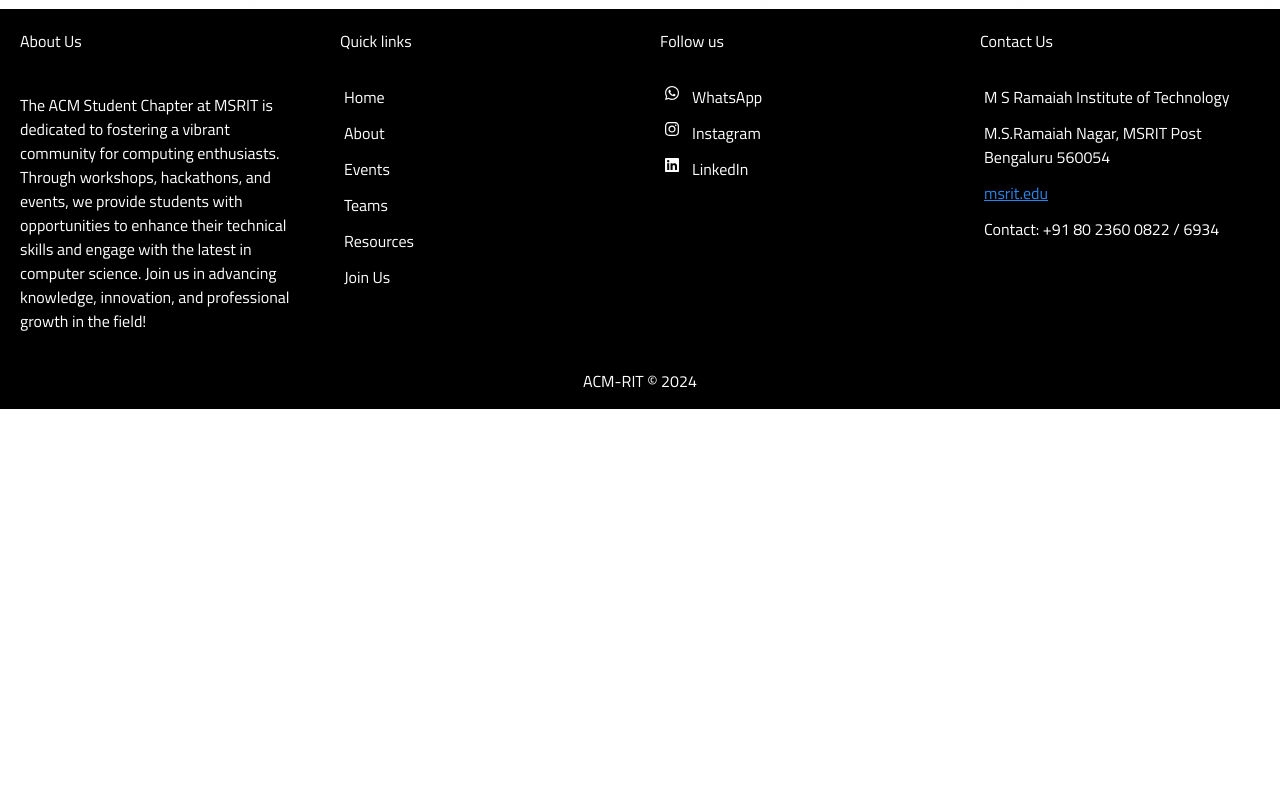
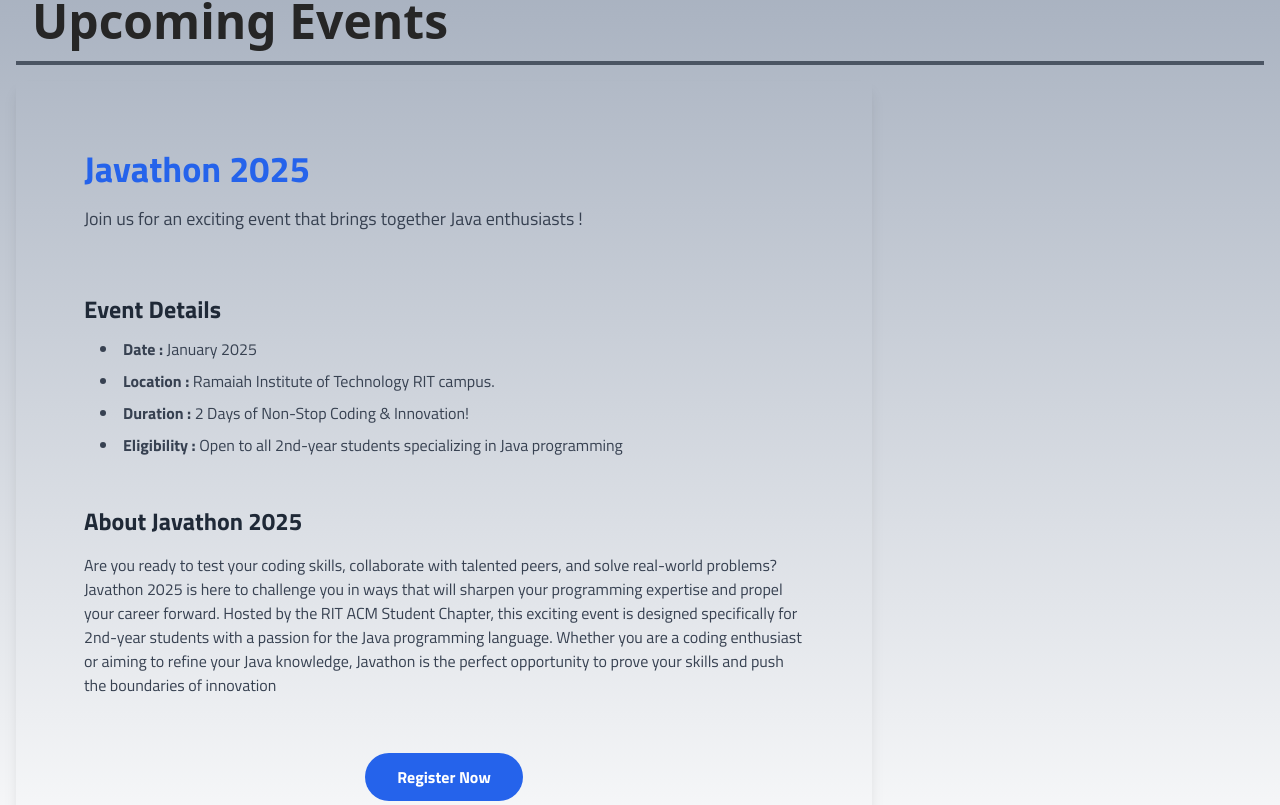
Before and after one commit to Sagar-S-R/acm-main, a Next.js app: page /events in a window 1280 px wide. Shown: the part 1735-2540 px from the top of the page. Before the commit the page ends 2144 px from the top, so only its background shows below. Built offline with nearby package versions, Linux system fonts and the light colour scheme.

Commit message:
"sagar 3"

```diff
--- a/app/aboutus/page.tsx
+++ b/app/aboutus/page.tsx
@@ -3,6 +3,7 @@
 import Ourmission from "@/components/Ourmission";
 import Activities from "@/components/Activities";
 import Intro from '@/components/Intro';
+
 
 const aboutus = () => {
   return (
--- a/app/events/javathon.tsx
+++ /dev/null
@@ -1,44 +0,0 @@
-import React from 'react';
-
-const Javathon = () => {
-  return (
-    <div className="min-h-screen flex flex-col items-center justify-center bg-gray-100 p-6">
-      {/* Event Header */}
-      <div className="max-w-3xl w-full bg-white rounded-lg shadow-md p-8 mb-6">
-        <h1 className="text-3xl font-bold text-center text-blue-600 mb-4">Javathon 2024</h1>
-        <p className="text-lg text-center text-gray-700">
-          Join us for an exciting event that brings together Java enthusiasts from around the world!
-        </p>
-      </div>
-
-      {/* Event Details */}
-      <div className="max-w-2xl w-full bg-white rounded-lg shadow-md p-6">
-        <h2 className="text-xl font-semibold text-gray-800 mb-3">Event Details</h2>
-        <ul className="list-disc list-inside text-gray-600 space-y-2">
-          <li><strong>Date:</strong> March 24, 2024</li>
-          <li><strong>Location:</strong> Tech Convention Center, San Francisco, CA</li>
-          <li><strong>Duration:</strong> 9:00 AM - 6:00 PM</li>
-        </ul>
-      </div>
-
-      {/* Event Description */}
-      <div className="max-w-3xl w-full bg-white rounded-lg shadow-md p-6 mt-6">
-        <h2 className="text-xl font-semibold text-gray-800 mb-3">About Javathon 2024</h2>
-        <p className="text-gray-700">
-          Javathon 2024 is a one-day event that offers workshops, talks, and networking opportunities for Java developers
-          of all skill levels. Learn from industry leaders, enhance your coding skills, and connect with fellow developers
-          to explore the latest trends and innovations in Java programming.
-        </p>
-      </div>
-
-      {/* Call to Action */}
-      <div className="max-w-3xl w-full flex justify-center mt-8">
-        <button className="bg-blue-600 text-white py-2 px-6 rounded-full font-semibold hover:bg-blue-700 transition duration-200">
-          Register Now
-        </button>
-      </div>
-    </div>
-  );
-};
-
-export default Javathon;
--- a/app/events/page.tsx
+++ b/app/events/page.tsx
@@ -1,6 +1,7 @@
 'use client'
 import React from 'react'
-import {EventsDisplay}  from '@/components/EventsDisplay';
+import {EventsDisplay}  from '@/components/PrevEventsDisplay';
+import UpcomingDesc from '@/components/UpcomingEventsDisplay';
 
 export default function Events() {
     return (
@@ -13,6 +14,7 @@
                 </p>
             </div>
             <EventsDisplay/>
+            <UpcomingDesc/>
         </div>
     )
 }
--- a/components/EventsDisplay.tsx
+++ b/components/PrevEventsDisplay.tsx
@@ -71,7 +71,7 @@
     return (
         <div className="w-full h-full py-20">
             <h2 className="max-w-7xl pl-4 mx-auto text-xl md:text-5xl font-bold text-neutral-800 dark:text-neutral-200 font-sans">
-                Events
+                Recent Events
             </h2>
             <Carousel items={cards} />
         </div>
--- /dev/null
+++ b/components/UpcomingEventsDisplay.tsx
@@ -0,0 +1,45 @@
+"use client"
+import React from 'react';
+
+const UpcomingDesc = () => {
+    return (
+        <div className="w-full h-full mt-5">
+            <h2 className="max-w-7xl pl-4 mx-auto text-xl md:text-5xl font-bold text-neutral-800 dark:text-neutral-200 font-sans">
+                Upcoming Events
+            </h2>
+            <hr className="border-gray-600 border-t-4 my-4" />
+            <div id='javathon' className="min-h-screen flex flex-col max-w-fit border-black shadow-lg p-6">
+                <div className='p-5'>
+                    <div className="max-w-3xl w-full rounded-lg p-6 mb-3">
+                        <h1 className="text-4xl font-bold text-blue-600 mb-4">Javathon 2025</h1>
+                        <p className="text-lg text-gray-700">
+                            Join us for an exciting event that brings together Java enthusiasts !
+                        </p>
+                    </div>
+                    <div className="max-w-2xl w-full rounded-lg p-6">
+                        <h2 className="text-2xl font-semibold text-gray-800 mb-3">Event Details</h2>
+                        <ul className="list-disc list-inside text-gray-700 space-y-2 pl-4">
+                            <li><strong>Date :</strong> January 2025</li>
+                            <li><strong>Location : </strong> Ramaiah Institute of Technology RIT campus.</li>
+                            <li><strong>Duration : </strong> 2 Days of Non-Stop Coding & Innovation!</li>
+                            <li><strong>Eligibility :</strong> Open to all 2nd-year students specializing in Java programming </li>
+                        </ul>
+                    </div>
+                    <div className="max-w-3xl w-full rounded-lg p-6">
+                        <h2 className="text-2xl font-semibold text-gray-800 mb-4">About Javathon 2025</h2>
+                        <p className="text-gray-700">
+                            Are you ready to test your coding skills, collaborate with talented peers, and solve real-world problems? Javathon 2025 is here to challenge you in ways that will sharpen your programming expertise and propel your career forward. Hosted by the RIT ACM Student Chapter, this exciting event is designed specifically for 2nd-year students with a passion for the Java programming language. Whether you are a coding enthusiast or aiming to refine your Java knowledge, Javathon is the perfect opportunity to prove your skills and push the boundaries of innovation
+                        </p>
+                    </div>
+                    <div className="max-w-3xl w-full flex justify-center mt-8">
+                        <button className="bg-blue-600 text-white py-3 px-8 rounded-full font-semibold hover:bg-blue-700 transition duration-200">
+                            Register Now
+                        </button>
+                    </div>
+                </div>
+            </div>
+        </div>
+    );
+};
+
+export default UpcomingDesc;
--- a/components/Upcomingevents.tsx
+++ b/components/Upcomingevents.tsx
@@ -1,38 +1,27 @@
 "use client";
 import React from "react";
 import { InfiniteMovingCards } from "./ui/infinite-moving-cards";
-import Javathon from "@/app/events/javathon";
+import { upcoming } from "@/eventsData/upComing/upComingEvents"
 
 export function Upcomingevents() {
   return (
     <div className="h-[30rem] rounded-md flex flex-col antialiased bg-white dark:bg-black dark:bg-grid-white/[0.05] items-center justify-center relative overflow-hidden">
-      <h2 className="text-red-500 mb-5 font-extrabold text-2xl sm:text-3xl md:text-4xl font-titillium leading-[1.2]">
+      <h2 className="text-red-500 mb-5 font-extrabold text-3xl md:text-4xl font-titillium leading-[1.2]">
         Upcoming Events
       </h2>
       <InfiniteMovingCards
-        items={testimonials}
+        items={upcoming}
         direction="right"
         speed="fast"
         buttons={[
-          { label: "Learn More", href: "/events/javathon" },
-          // { label: "Register", href: "/register" },
+          { label: "Learn More", href: "/events/#javathon" },
+          { label: "Register", href: "/register" },
         ]}
       />
     </div>
   );
 }
 
-const testimonials = [
-  {
-    quote: "Experience the coding extravaganza!",
-    name: "Javathon",
-    title: "A Tale of Two Cities",
-  },
-  {
-    quote: "An event that redefines collaboration!",
-    name: "Code Fusion",
-    title: "Code Together, Grow Together",
-  },
-];
+
 
 export default Upcomingevents;
--- a/components/ui/infinite-moving-cards.tsx
+++ b/components/ui/infinite-moving-cards.tsx
@@ -109,7 +109,6 @@
                 </span>
               </div>
             </blockquote>
-            {/* Navigation Buttons */}
             <div className="mt-4 flex gap-2">
               {buttons.map((button, buttonIdx) => (
                 <Link key={buttonIdx} href={button.href}>
--- /dev/null
+++ b/eventsData/upComing/upComingEvents.js
@@ -0,0 +1,12 @@
+export const upcoming = [
+    {
+        quote: "Experience the coding extravaganza!",
+        name: "Javathon",
+        title: "A Tale of Two Cities",
+    },
+    {
+        quote: "An event that redefines collaboration!",
+        name: "Code Fusion",
+        title: "Code Together, Grow Together",
+    },
+];
```
